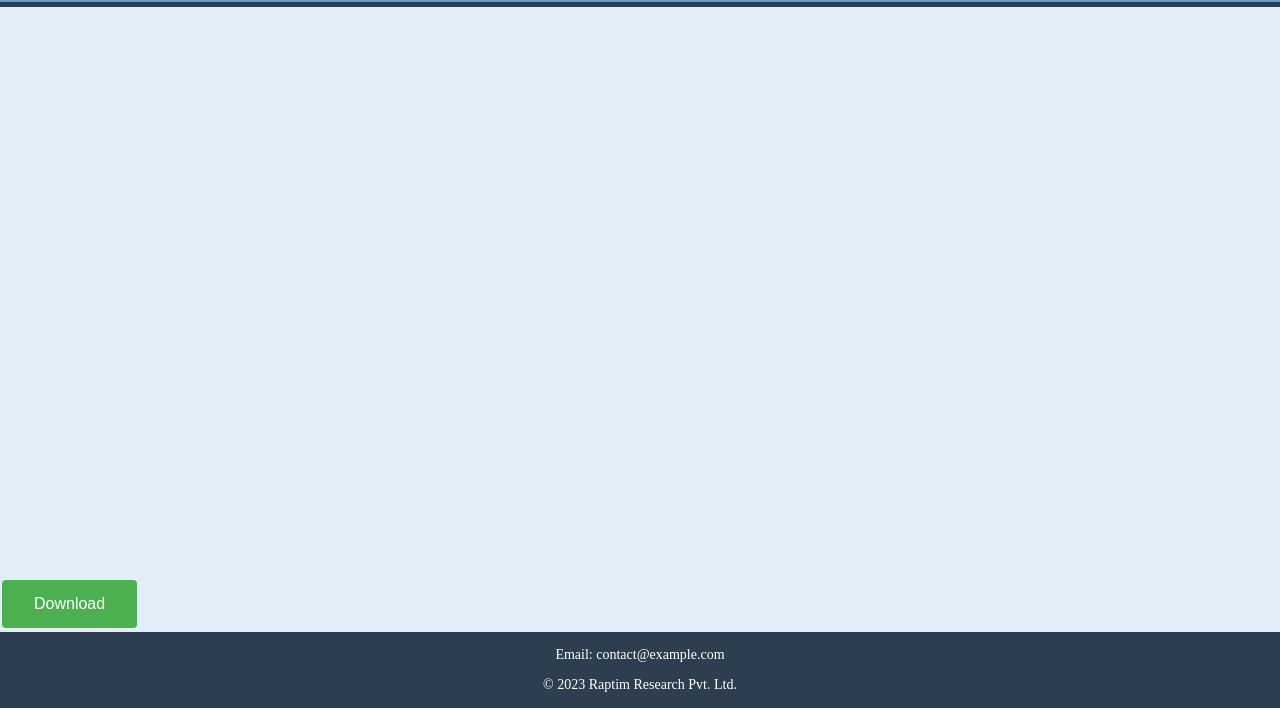
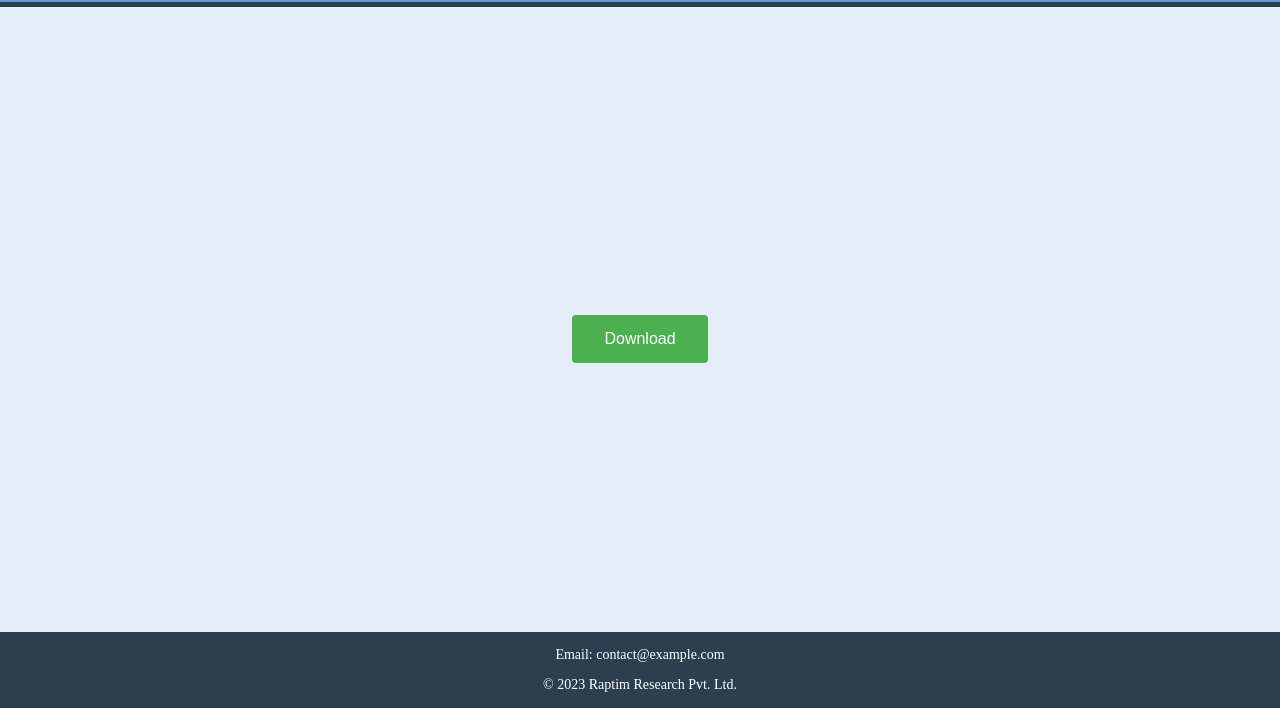
Before and after one commit to Varun-1975/Validated-Methods, a plain HTML site: page Acebutolol.html in a window 1280 px wide. Shown: the part 92-800 px from the top of the page. Drawn offline with Linux system fonts and the light colour scheme; no server answers.

Commit message:
Update style.css

```diff
--- a/style.css
+++ b/style.css
@@ -231,6 +231,15 @@ th {
     }
 }
 
+/* Centering the button container */
+.button-container {
+    display: flex;
+    justify-content: center; /* Centers the button horizontally */
+    align-items: center; /* Centers the button vertically (if needed) */
+    height: 100%; /* You can adjust this as per your layout */
+}
+
+/* Style for the download button */
 .download-button {
     background-color: #4CAF50; /* Green background */
     border: none;
```
